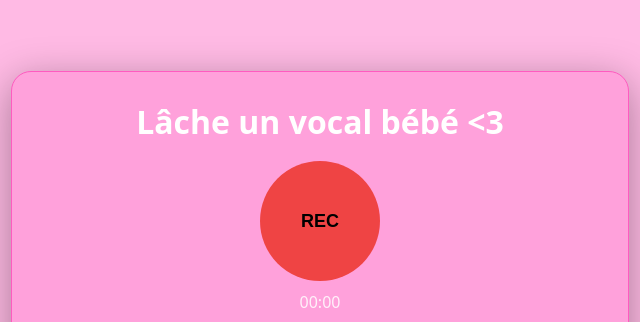
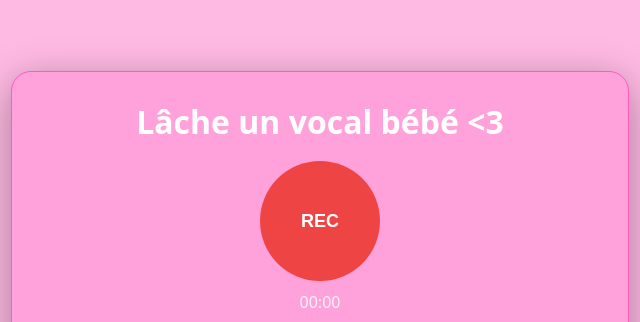
Before and after one commit to amontcoudiol/lache-un-vocal, a website: page public/index.html in a window 1280 px wide. Shown: the part 171-493 px from the top of the page, 320-960 px from the left. Drawn offline with Linux system fonts and the light colour scheme.

Commit message:
Update index.html

```diff
--- a/public/index.html
+++ b/public/index.html
@@ -8,7 +8,7 @@
 body{font-family:system-ui,-apple-system,Segoe UI,Roboto,Ubuntu,Helvetica,Arial,sans-serif;display:flex;min-height:100vh;align-items:center;justify-content:center;background:#ffbae4;color:#fff;margin:0}
     .card{background:#ffa1db;border:1px solid #ff5bc0;border-radius:20px;padding:28px;box-shadow:0 10px 40px rgba(0,0,0,.35);max-width:560px;width:100%;text-align:center}
     h1{font-size:32px;margin:0 0 18px}
-    .record{width:120px;height:120px;border-radius:999px;background:#ef4444;display:inline-flex;align-items:center;justify-content:center;font-weight:700;font-size:18px;border:none;cursor:pointer}
+    .record{width:120px;height:120px;border-radius:999px;background:#ef4444;display:inline-flex;align-items:center;justify-content:center;font-weight:700;font-size:18px;border:none;cursor:pointer;color:#fff;}
     .record.square{border-radius:24px}
     .row{margin-top:16px;display:flex;gap:10px;justify-content:center}
     .btn{padding:10px 16px;border-radius:12px;border:1px solid #2a2a3d;background:#1a1a28;color:#fff;cursor:pointer}
```
